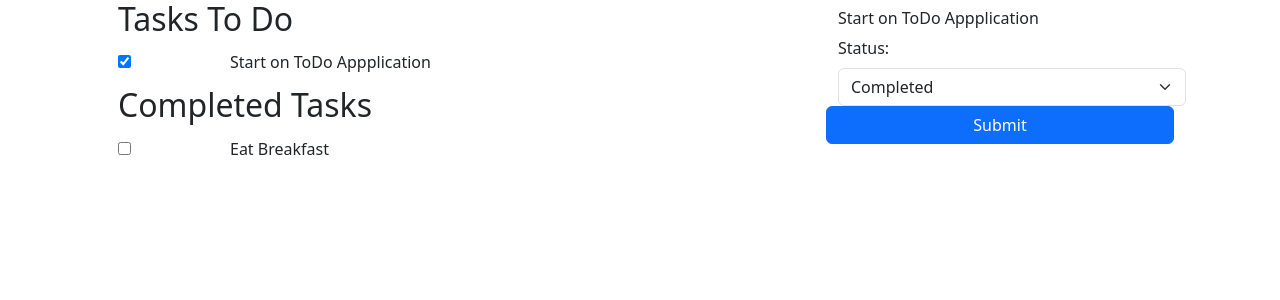
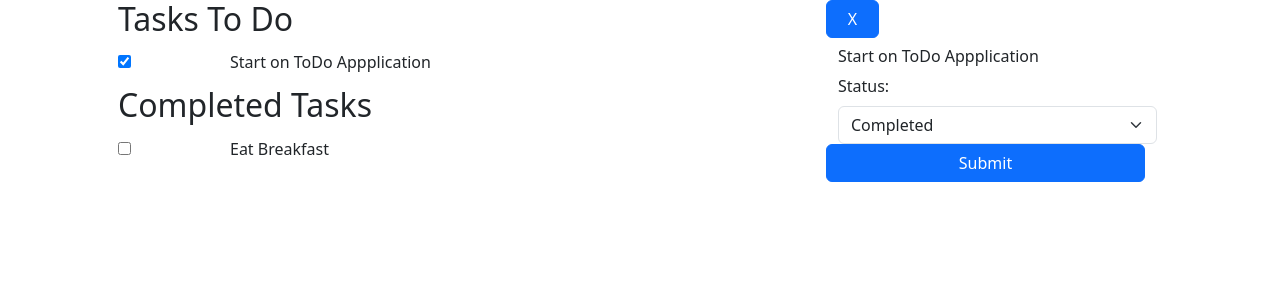
Before and after one commit to chrisgawbill/ToDoWebApp, a React (Create React App) app: page / in a window 1280 px wide. Both pictures are taken after a click on the checkbox 124 px from the left and 61 px from the top of the page. Shown: the top 300 px of the page. Built offline with nearby package versions, Linux system fonts and the light colour scheme.

Commit message:
Tweaked behavior of ToDoInfoPanel

```diff
--- a/src/components/todo-info-panel.tsx
+++ b/src/components/todo-info-panel.tsx
@@ -1,18 +1,28 @@
 import { Button, Col, Form, Row } from "react-bootstrap";
 import { Todo, isCompleted } from "../data/Todo";
-import { useState } from "react";
+import { useEffect, useState } from "react";
 
 interface ToDoInfoPanelProps {
-  toDoItem: Todo;
+  toDoItem: Todo,
+  setInfoPanelState:Function
 }
-export default function ToDoInfoPanel({ toDoItem }: ToDoInfoPanelProps) {
-  const [toDoItemName, setToDoItemName] = useState<string>(toDoItem.name);
-  const [toDoItemStatus, setToDoItemStatus] = useState<isCompleted>(
-    toDoItem.completed
-  );
+export default function ToDoInfoPanel({ toDoItem, setInfoPanelState }: ToDoInfoPanelProps) {
+  const [toDoItemName, setToDoItemName] = useState<string>("");
+  const [toDoItemStatus, setToDoItemStatus] = useState<isCompleted>(isCompleted.Completed);
+  useEffect(() => {
+    setToDoItemName(toDoItem.name)
+    setToDoItemStatus(toDoItem.completed)
+  },[toDoItem])
   return (
     <Form>
-      <Col>
+      <Col md={1}>
+        <Row>
+          <Button onClick={() => {
+            setInfoPanelState(false)
+          }}>X</Button>
+        </Row>
+      </Col>
+      <Col md={11}>
         <Row>
           <Form.Control
             type="text"
--- a/src/components/todo-row.tsx
+++ b/src/components/todo-row.tsx
@@ -1,7 +1,6 @@
-import React, { useState } from "react";
-import { Col, Container, Row } from "react-bootstrap";
+import { Col, Row } from "react-bootstrap";
 import "../styles/components/todo-row.css";
-import { Todo, isCompleted } from "../data/Todo";
+import { Todo } from "../data/Todo";
 interface ToDoRowProps {
   toDoItem: Todo,
   rowState:Boolean,
@@ -11,7 +10,7 @@ interface ToDoRowProps {
 export default function ToDoRow({ toDoItem, rowState, rowOnClick, currentToDoSelected }: ToDoRowProps) {
   return (
     <Row className="toDoRow" onClick={() => {
-      rowOnClick(!rowState)
+      rowOnClick(true)
       currentToDoSelected(toDoItem)
     }}>
       <Col xs={6} lg={2}>
--- a/src/pages/Home.tsx
+++ b/src/pages/Home.tsx
@@ -1,6 +1,5 @@
 import { useState } from "react";
 import { Todo, initialToDoData, isCompleted } from "../data/Todo";
-import ToDoRow from "../components/todo-row";
 import { Col, Container, Row } from "react-bootstrap";
 import ToDoInfoPanel from "../components/todo-info-panel";
 import ToDoHolder from "../components/todo-holder";
@@ -10,13 +9,24 @@ import ToDoHolder from "../components/todo-holder";
  */
 export default function Home() {
   const [toDoList, setToDoList] = useState<Todo[]>(initialToDoData);
-  const [infoPanelState, setInfoPanelState] = useState<Boolean>(false)
-  const [currentToDoItem, setCurrentToDoItem] = useState<Todo>(new Todo("", isCompleted.NotCompleted))
+  const [infoPanelState, setInfoPanelState] = useState<Boolean>(false);
+  const [currentToDoItem, setCurrentToDoItem] = useState<Todo>(
+    new Todo("", isCompleted.NotCompleted)
+  );
   return (
     <Container>
       <Row>
-        <Col md={8}><ToDoHolder toDoList={toDoList} infoPanelState={infoPanelState} setInfoPanelState={setInfoPanelState} setCurrentToDoItem={setCurrentToDoItem}/></Col>
-        <Col md={4} style={{display:ConvertAddPanelState(infoPanelState)}}>{AddPanelWithInfo(currentToDoItem)}</Col>
+        <Col md={8}>
+          <ToDoHolder
+            toDoList={toDoList}
+            infoPanelState={infoPanelState}
+            setInfoPanelState={setInfoPanelState}
+            setCurrentToDoItem={setCurrentToDoItem}
+          />
+        </Col>
+        <Col md={4} style={{ display: ConvertAddPanelState(infoPanelState) }}>
+          {AddPanelWithInfo(currentToDoItem, setInfoPanelState)}
+        </Col>
       </Row>
     </Container>
   );
@@ -26,20 +36,20 @@ export default function Home() {
  * @param addPanelState
  * @returns display setting for the panel
  */
-function ConvertAddPanelState(addPanelState:Boolean){
-  console.log(addPanelState)
-  if(addPanelState === true){
-    return "inline-block"
+function ConvertAddPanelState(addPanelState: Boolean) {
+  console.log(addPanelState);
+  if (addPanelState === true) {
+    return "inline-block";
   }
-  return "none"
+  return "none";
 }
 /**
  *
  * @param toDoItem
  * @returns ToDoInfoPanel Component
  */
-function AddPanelWithInfo(toDoItem:Todo){
-  if(toDoItem.name !== ""){
-    return <ToDoInfoPanel toDoItem = {toDoItem}/>
+function AddPanelWithInfo(toDoItem: Todo, setInfoPanelState:Function) {
+  if (toDoItem.name !== "") {
+    return <ToDoInfoPanel toDoItem={toDoItem} setInfoPanelState={setInfoPanelState} />;
   }
 }
```
